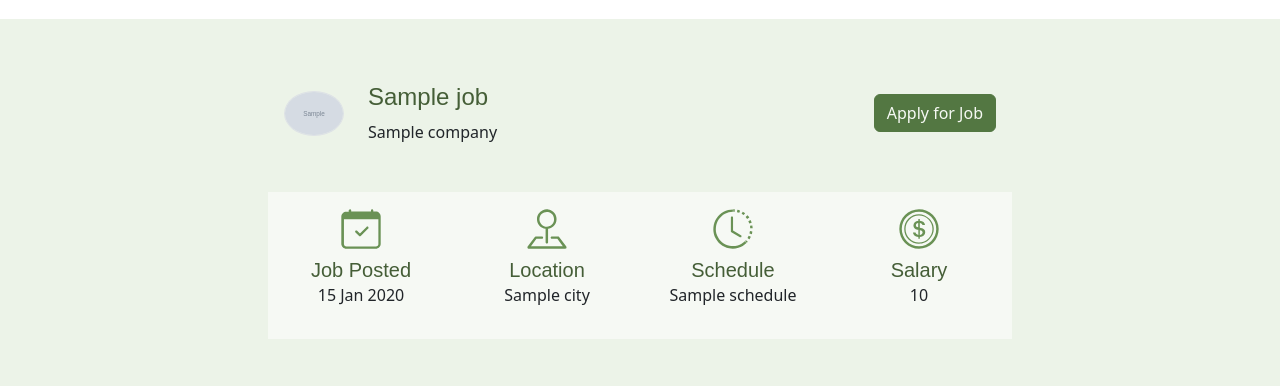
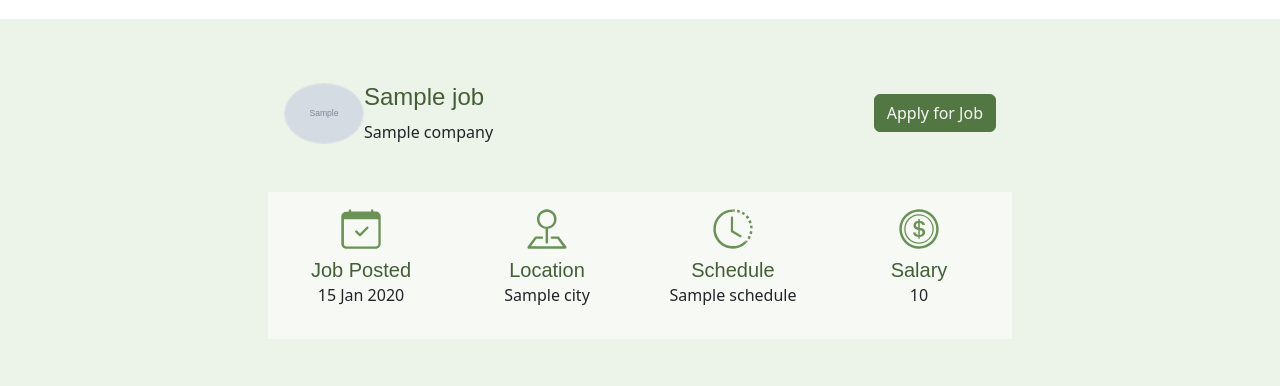
Before and after one commit to patrickhladun/remote-forge, a Django app: template apps/job/templates/job/job.html in a window 1280 px wide. Shown: the part 85-471 px from the top of the page. Run offline with Django 5.2, Linux system fonts and the light colour scheme; the template is opened without the code that fills it: most values are stand-ins (such as "Sample title", 1, 10 or a date in 2020); grey boxes marked "Sample" are stand-in pictures; some libraries are stand-ins or nearby versions.

Commit message:
feat: add default avatar image of the employer

```diff
--- a/apps/job/templates/job/job.html
+++ b/apps/job/templates/job/job.html
@@ -1,4 +1,5 @@
 {% extends 'index.html' %}
+{% load static %}
 {% load icon_tags %}
 
 {% block content %}
@@ -8,7 +9,12 @@
       <div class="container-sm py-5">
         <div class="p-3 d-flex flex-column flex-md-row align-items-center justify-content-between">
           <div class="d-flex align-items-center">
-            <img src="{{ MEDIA_URL }}{{ employer.image }}" class="rounded-circle border me-4" width="60" />
+            {% if employer.image %}
+              <img src="{{ MEDIA_URL }}{{ employer.image }}" class="rounded-circle border" width="80" />
+            {% else %}
+              <img src="{% static 'assets/images/avatar.png' %}" class="rounded-circle border" width="80" />
+            {% endif %}
+
             <div>
               <h1 class="h4">{{ job.title }}</h1>
               <p class="m-0">{{ employer.company }}</p>
```
